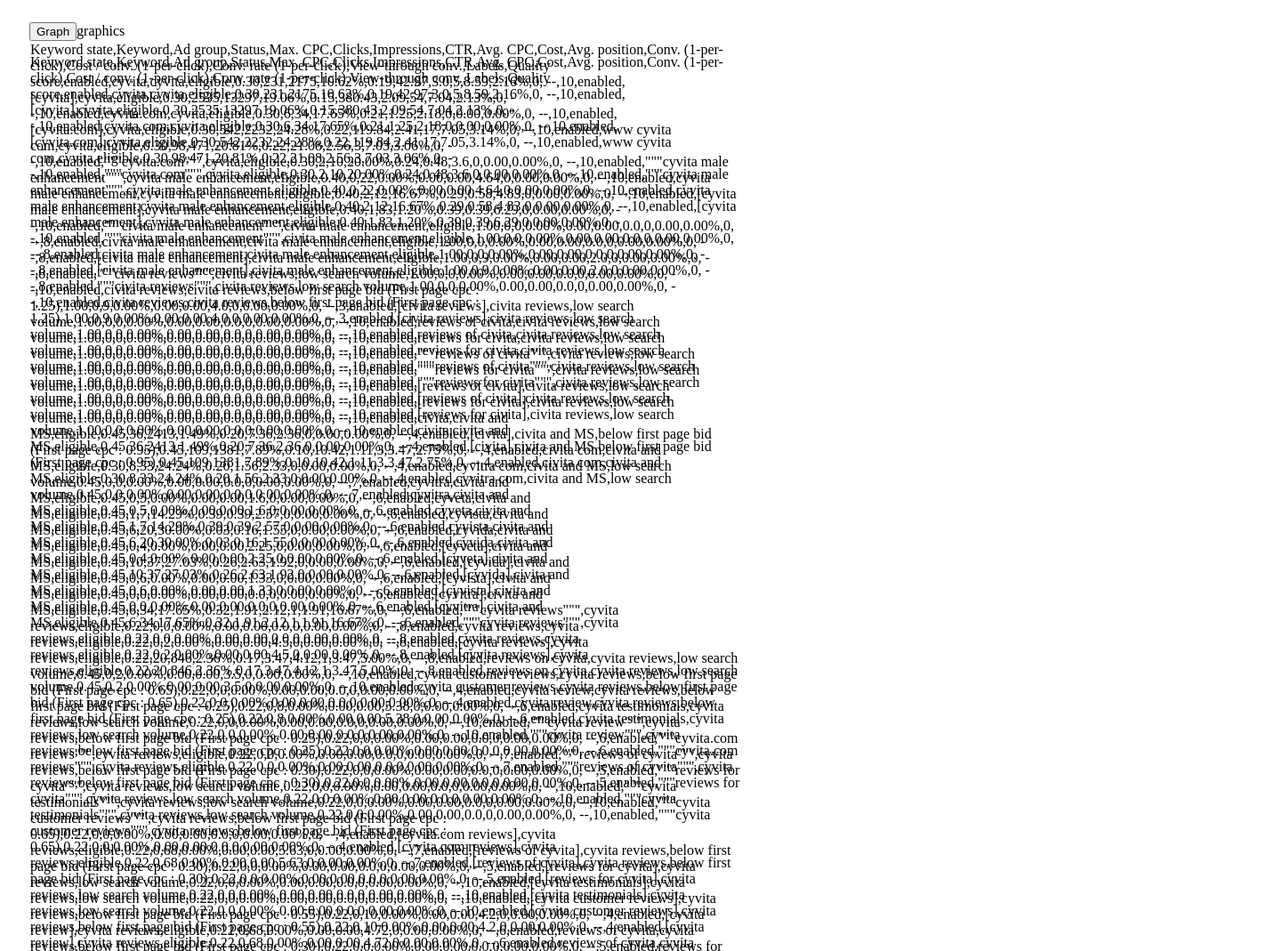
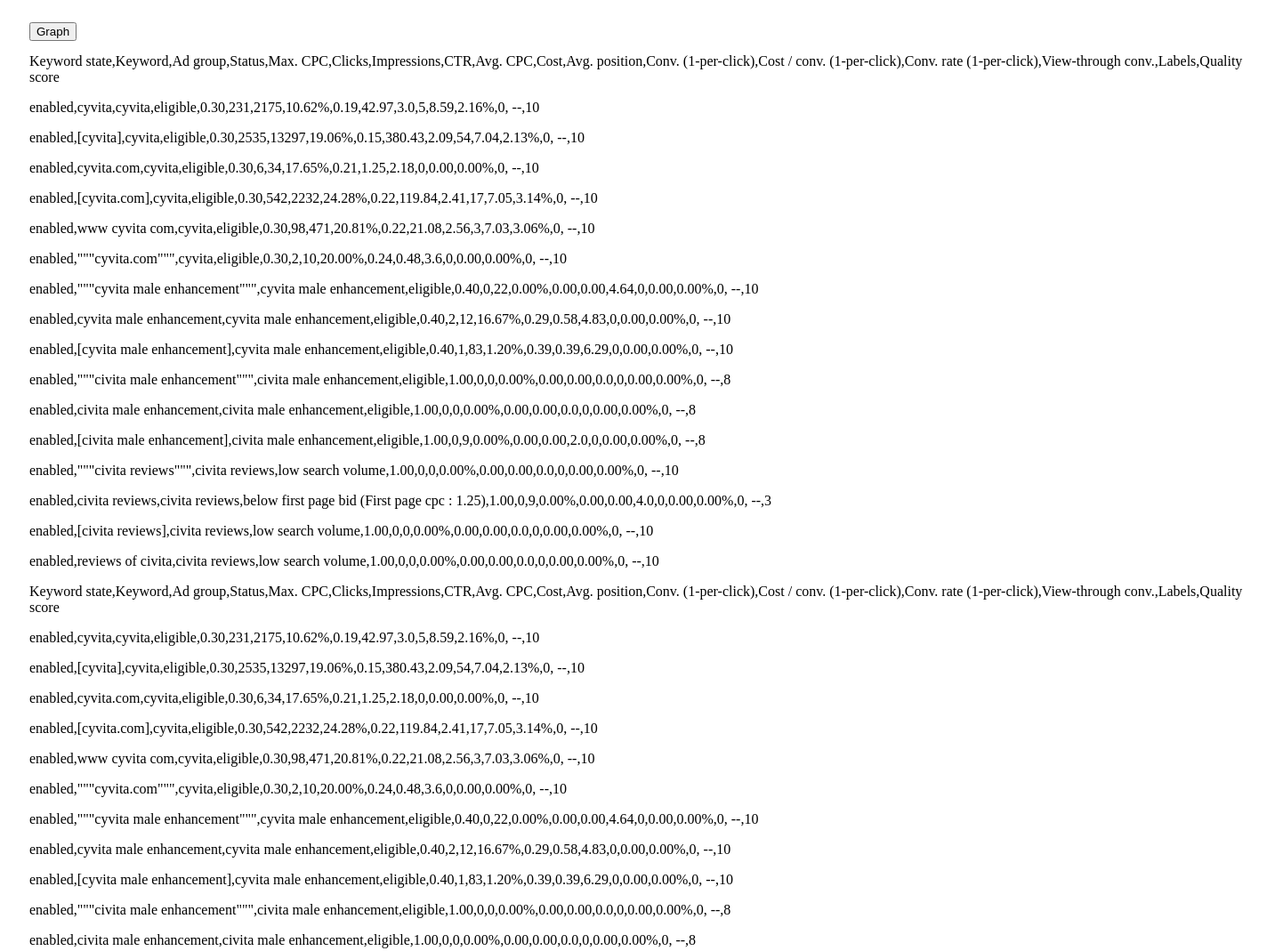
Before and after one commit to EvanPeelle/backbone-structure, a plain HTML site: page index.html in a window 1280 px wide. Shown: the top 1069 px of the page at 89% size, 1433 px wide, since content can reach past the window. Drawn offline with Linux system fonts and the light colour scheme.

Commit message:
each row displayed on seperate line

```diff
--- a/index.html
+++ b/index.html
@@ -9,8 +9,8 @@
   <link rel="stylesheet" href="style.css" type="text/css">
 </head>
   <body>
-    <div><button>Graph</button>graphics</div>
-    <div id="data">
+    <div><button>Graph</button></div>
+    <div id="data"></div>
     <script>
 
       var Row = Backbone.Model.extend({ //model constructor
@@ -29,6 +29,7 @@
       //trigger for event.
       freshRow.set({key: 'value'});
 
+
       // _(data).each(function(item, index, list) {
       //   console.log(item)
       //   for(var key in item){
@@ -39,29 +40,29 @@
       var FreshRowView = Backbone.View.extend({
         tagName: 'tr',
         render: function() {
-      //     _(data).each(function(item, index, list) {
-      //   console.log(item)
-      //   for(var key in item){
-      //     $("<tr>"+item[key]+"</tr>").appendTo('#data');
-      //   }
-      // });
+          _(data).each(function(item,index,list){
+            for(var key in item){
+              $('<p>'+list[key]+'</p>').appendTo('#data');
+            }
+          });
 
-          return this.$el.html('<td>'+data+'</td>');
+
+          //return this.$el.html('<td>'+data[0]+'</td>');
         }
       });
 
       var freshRowView = new FreshRowView();
       freshRowView.render();
-
-      $('div').append(freshRowView.el);
+      console.log(freshRowView);
+      $('#data').append(freshRowView.el);
       console.log('finished')
 
-      var FreshTableView = Backbone.View.extend({
-        tagname: 'div',
-        render: function(){
-          return this.$el.html('<div> it"s real</div>');
-        }
-      });
+      // var FreshTableView = Backbone.View.extend({
+      //   tagname: 'div',
+      //   render: function(){
+      //     return this.$el.html('<div> it"s real</div>');
+      //   }
+      // });
 
 
       //each peice is determined clearly from the bb models/views/ and it shows in jq.
--- a/style.css
+++ b/style.css
@@ -1,6 +1,6 @@
 div {
 	height: 10px;
-	width: 800px;
+	width: 1400px;
 	margin: 25px;
 	font-style: courier;
 }
```
